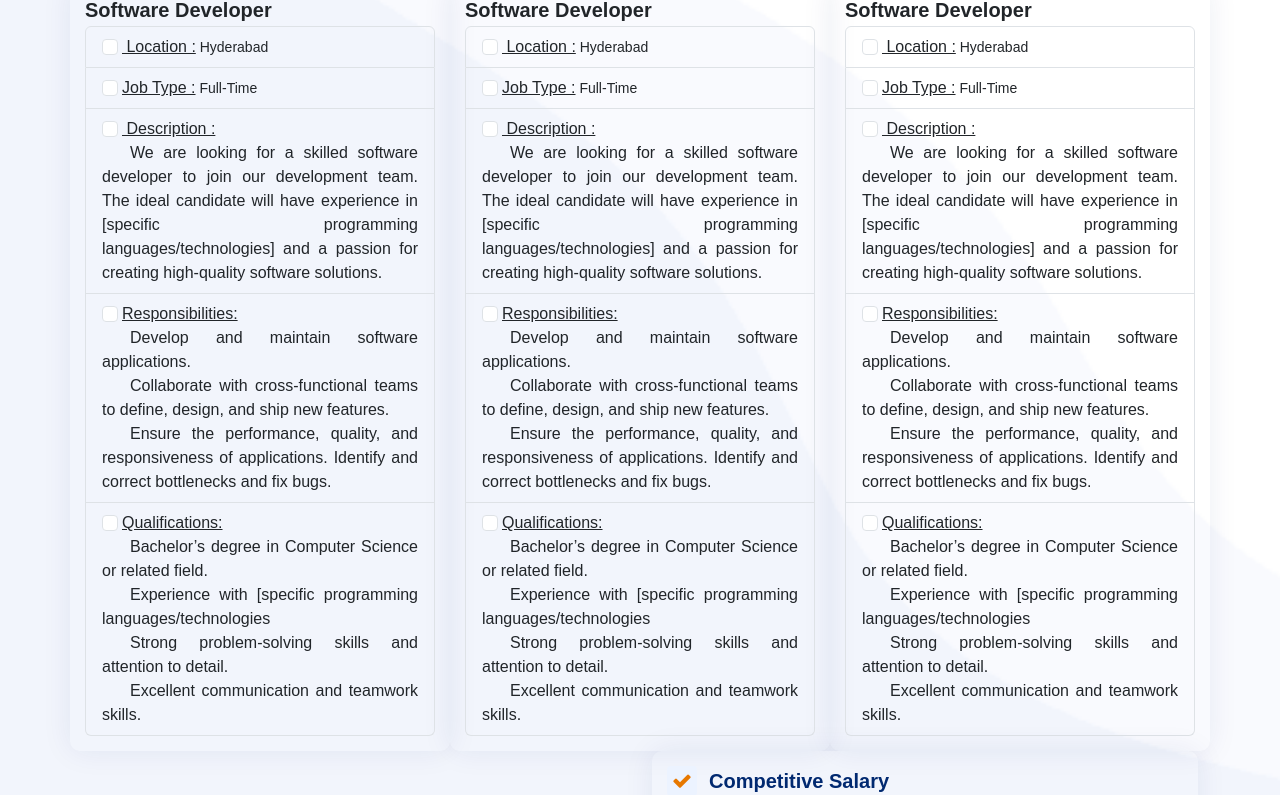
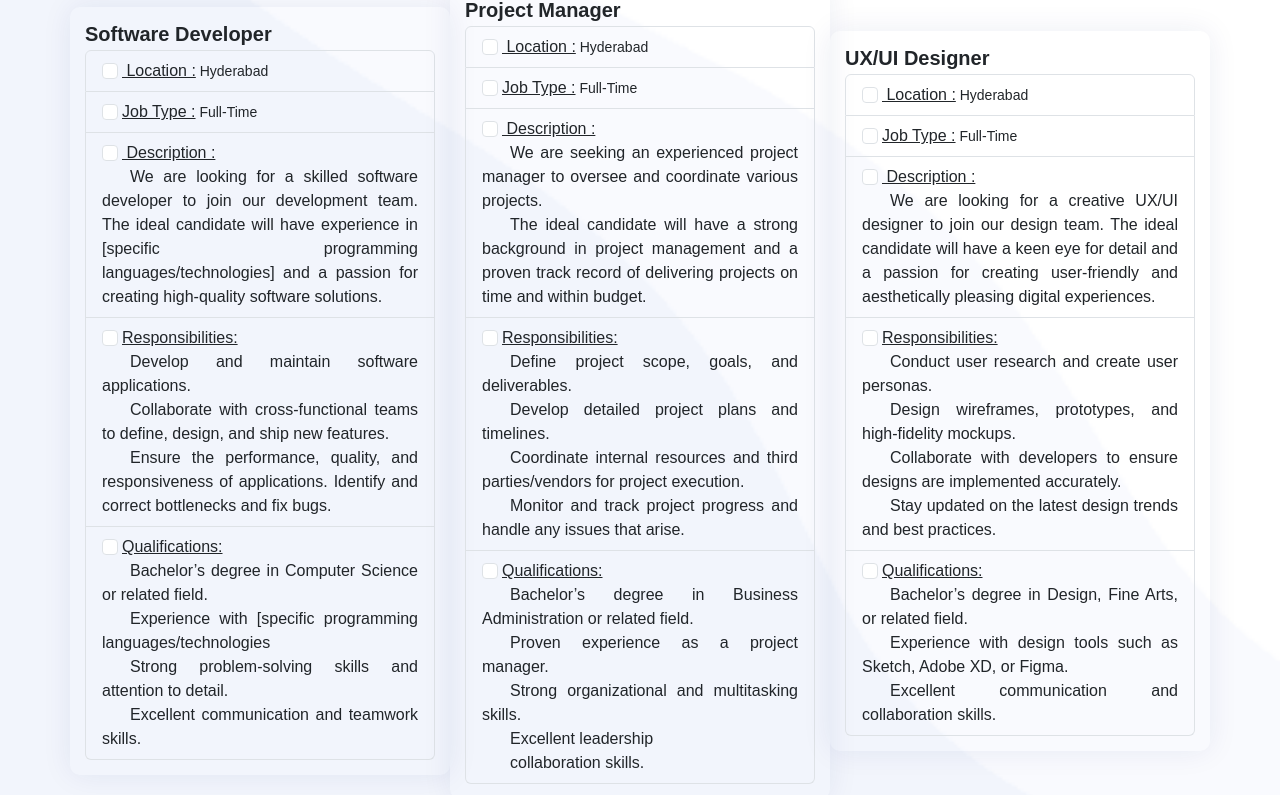
Before and after one commit to SatishKonduru/SDLCWebsite, an Angular app in the folder SDLC/: page /career in a window 1280 px wide. Shown: the part 1652-2447 px from the top of the page. Built offline with nearby package versions, Linux system fonts and the light colour scheme.

Commit message:
careeer content added

```diff
--- a/SDLC/src/app/pages/career/career.component.html
+++ b/SDLC/src/app/pages/career/career.component.html
@@ -1,7 +1,7 @@
 <!-- ======= Features Section ======= -->
 <section id="about" class="about">
     <div class="text-center bg-image rounded-3 mb-5" style="
-    background-image: url('../../../assets/images/AboutUs/2.png');
+    background-image: url('../../../assets/images/AboutUs/3.png');
     height: 300px;
   ">
         <div class="mask" style="background-color: rgba(0, 0, 0, 0.5); height: 100%;">
@@ -113,7 +113,7 @@
         </div>
 
 
-        <div class="row">
+        <div class="row mb-5">
             <h3 class="whychoosesdlc">How to Apply for <b class="text-sdlc">SDLC </b> <b
                     class="text-Masters">Masters</b> ?
             </h3>
@@ -133,7 +133,7 @@
             </div>
 
 
-            <div class="col-lg-4 mt-5 mt-lg-0 d-flex">
+                <div class="col-lg-4 mt-5 mt-lg-0 d-flex" data-aos="zoom-out" data-aos-delay="200">
                     <div class="row align-self-center gy-4">
                         <div class="list-group d-flex align-items-center aboutbox feature-box">
 
@@ -144,7 +144,7 @@
                             <ul class="list-group">
                                 <li class="list-group-item">
                                     <input class="form-check-input me-1" type="checkbox" value="" aria-label="...">
-                                       <span class="text-decoration-underline"> Location :</span><small>  Hyderabad</small>
+                                    <span class="text-decoration-underline"> Location :</span><small> Hyderabad</small>
                                 </li>
                                 <li class="list-group-item">
                                     <input class="form-check-input me-1" type="checkbox" value="" aria-label="...">
@@ -153,13 +153,14 @@
                                 <li class="list-group-item">
                                     <input class="form-check-input me-1" type="checkbox" value="" aria-label="...">
                                     <span class="text-decoration-underline"> Description :</span>
-                                        <p>  We are looking for a skilled software developer to join
+                                    <p> We are looking for a skilled software developer to join
                                         our development team. The ideal candidate will have experience in [specific
                                         programming languages/technologies] and a passion for creating high-quality
                                         software solutions.</p>
                                 </li>
                                 <li class="list-group-item">
-                                        <input class="form-check-input me-1" type="checkbox" value="" aria-label="..."> <span class="text-decoration-underline">Responsibilities:</span>
+                                    <input class="form-check-input me-1" type="checkbox" value="" aria-label="...">
+                                    <span class="text-decoration-underline">Responsibilities:</span>
                                     <p>
                                         Develop and maintain software applications.</p>
                                     <p>
@@ -173,7 +174,8 @@
                                 </li>
 
                                 <li class="list-group-item">
-                                        <input class="form-check-input me-1" type="checkbox" value="" aria-label="...">  <span class="text-decoration-underline">Qualifications:</span>
+                                    <input class="form-check-input me-1" type="checkbox" value="" aria-label="...">
+                                    <span class="text-decoration-underline">Qualifications:</span>
                                     <p>
                                         Bachelor’s degree in Computer Science or related field.
                                     </p>
@@ -196,18 +198,18 @@
                         </div>
                     </div>
                 </div>
-            <div class="col-lg-4 mt-5 mt-lg-0 d-flex">
+                <div class="col-lg-4 mt-5 mt-lg-0 d-flex" data-aos="zoom-out" data-aos-delay="300">
                     <div class="row align-self-center gy-4">
                         <div class="list-group d-flex align-items-center aboutbox feature-box">
 
                             <div class="d-flex w-100 justify-content-between">
-                                    <h5 class="mb-1"><b>Software Developer</b></h5>
+                                <h5 class="mb-1"><b>Project Manager</b></h5>
                             </div>
 
                             <ul class="list-group">
                                 <li class="list-group-item">
                                     <input class="form-check-input me-1" type="checkbox" value="" aria-label="...">
-                                       <span class="text-decoration-underline"> Location :</span><small>  Hyderabad</small>
+                                    <span class="text-decoration-underline"> Location :</span><small> Hyderabad</small>
                                 </li>
                                 <li class="list-group-item">
                                     <input class="form-check-input me-1" type="checkbox" value="" aria-label="...">
@@ -216,40 +218,53 @@
                                 <li class="list-group-item">
                                     <input class="form-check-input me-1" type="checkbox" value="" aria-label="...">
                                     <span class="text-decoration-underline"> Description :</span>
-                                        <p>  We are looking for a skilled software developer to join
-                                            our development team. The ideal candidate will have experience in [specific
-                                            programming languages/technologies] and a passion for creating high-quality
-                                            software solutions.</p>
+                                    <p> We are seeking an experienced project manager to oversee and coordinate various
+                                        projects.
+                                    </p>
+                                    <p>
+                                        The ideal candidate will have a strong background in project management
+                                        and a proven track record of delivering projects on time and within budget.
+                                    </p>
                                 </li>
                                 <li class="list-group-item">
-                                        <input class="form-check-input me-1" type="checkbox" value="" aria-label="..."> <span class="text-decoration-underline">Responsibilities:</span>
+                                    <input class="form-check-input me-1" type="checkbox" value="" aria-label="...">
+                                    <span class="text-decoration-underline">Responsibilities:</span>
                                     <p>
-                                            Develop and maintain software applications.</p>
+                                        Define project scope, goals, and deliverables.
+                                    </p>
                                     <p>
-                                            Collaborate with cross-functional teams to define, design, and ship new
-                                            features.</p>
+                                        Develop detailed project plans and timelines.</p>
                                     <p>
-                                            Ensure the performance, quality, and responsiveness of applications.
-                                            Identify and correct bottlenecks and fix bugs.
+                                        Coordinate internal resources and third parties/vendors for project execution.
+
+                                    </p>
+                                    <p>
+                                        Monitor and track project progress and handle any issues that arise.
+
+
                                     </p>
 
                                 </li>
 
                                 <li class="list-group-item">
-                                        <input class="form-check-input me-1" type="checkbox" value="" aria-label="...">  <span class="text-decoration-underline">Qualifications:</span>
+                                    <input class="form-check-input me-1" type="checkbox" value="" aria-label="...">
+                                    <span class="text-decoration-underline">Qualifications:</span>
                                     <p>
-                                            Bachelor’s degree in Computer Science or related field.
+                                        Bachelor’s degree in Business Administration or related field.
                                     </p>
                                     <p>
-                                            Experience with [specific programming languages/technologies</p>
+                                        Proven experience as a project manager.</p>
                                     <p>
-                                            Strong problem-solving skills and attention to detail.
+                                        Strong organizational and multitasking skills.
 
                                     </p>
                                     <p>
-                                            Excellent communication and teamwork skills.
+                                        Excellent leadership
 
 
+                                    </p>
+                                    <p>
+                                        collaboration skills.
                                     </p>
 
                                 </li>
@@ -259,18 +274,18 @@
                         </div>
                     </div>
                 </div>
-            <div class="col-lg-4 mt-5 mt-lg-0 d-flex">
+                <div class="col-lg-4 mt-5 mt-lg-0 d-flex" data-aos="zoom-out" data-aos-delay="500">
                     <div class="row align-self-center gy-4">
                         <div class="list-group d-flex align-items-center aboutbox feature-box">
 
                             <div class="d-flex w-100 justify-content-between">
-                                    <h5 class="mb-1"><b>Software Developer</b></h5>
+                                <h5 class="mb-1"><b>UX/UI Designer</b></h5>
                             </div>
 
                             <ul class="list-group">
                                 <li class="list-group-item">
                                     <input class="form-check-input me-1" type="checkbox" value="" aria-label="...">
-                                       <span class="text-decoration-underline"> Location :</span><small>  Hyderabad</small>
+                                    <span class="text-decoration-underline"> Location :</span><small> Hyderabad</small>
                                 </li>
                                 <li class="list-group-item">
                                     <input class="form-check-input me-1" type="checkbox" value="" aria-label="...">
@@ -279,40 +294,40 @@
                                 <li class="list-group-item">
                                     <input class="form-check-input me-1" type="checkbox" value="" aria-label="...">
                                     <span class="text-decoration-underline"> Description :</span>
-                                        <p>  We are looking for a skilled software developer to join
-                                            our development team. The ideal candidate will have experience in [specific
-                                            programming languages/technologies] and a passion for creating high-quality
-                                            software solutions.</p>
+                                    <p> We are looking for a creative UX/UI designer to join our design team.
+
+                                        The ideal
+                                        candidate will have a keen eye for detail and a passion for creating
+                                        user-friendly
+                                        and aesthetically pleasing digital experiences.</p>
                                 </li>
                                 <li class="list-group-item">
-                                        <input class="form-check-input me-1" type="checkbox" value="" aria-label="..."> <span class="text-decoration-underline">Responsibilities:</span>
+                                    <input class="form-check-input me-1" type="checkbox" value="" aria-label="...">
+                                    <span class="text-decoration-underline">Responsibilities:</span>
                                     <p>
-                                            Develop and maintain software applications.</p>
+                                        Conduct user research and create user personas.</p>
                                     <p>
-                                            Collaborate with cross-functional teams to define, design, and ship new
-                                            features.</p>
+                                        Design wireframes, prototypes, and high-fidelity mockups.</p>
                                     <p>
-                                            Ensure the performance, quality, and responsiveness of applications.
-                                            Identify and correct bottlenecks and fix bugs.
+                                        Collaborate with developers to ensure designs are implemented accurately.
+                                    </p>
+                                    <p>
+                                        Stay updated on the latest design trends and best practices.
                                     </p>
 
                                 </li>
 
                                 <li class="list-group-item">
-                                        <input class="form-check-input me-1" type="checkbox" value="" aria-label="...">  <span class="text-decoration-underline">Qualifications:</span>
+                                    <input class="form-check-input me-1" type="checkbox" value="" aria-label="...">
+                                    <span class="text-decoration-underline">Qualifications:</span>
                                     <p>
-                                            Bachelor’s degree in Computer Science or related field.
+                                        Bachelor’s degree in Design, Fine Arts, or related field.
                                     </p>
                                     <p>
-                                            Experience with [specific programming languages/technologies</p>
+                                        Experience with design tools such as Sketch, Adobe XD, or Figma.</p>
+
                                     <p>
-                                            Strong problem-solving skills and attention to detail.
-
-                                        </p>
-                                        <p>
-                                            Excellent communication and teamwork skills.
-
-
+                                        Excellent communication and collaboration skills.
                                     </p>
 
                                 </li>
@@ -324,10 +339,11 @@
                 </div>
 
 
+
         </div> <!-- / row -->
 
 
-        <div class="row">
+        <div class="row mb-5">
 
 
             <div class="col-lg-6 service-img-left">
```
Lines whose indentation alone changed are shown as unchanged.
